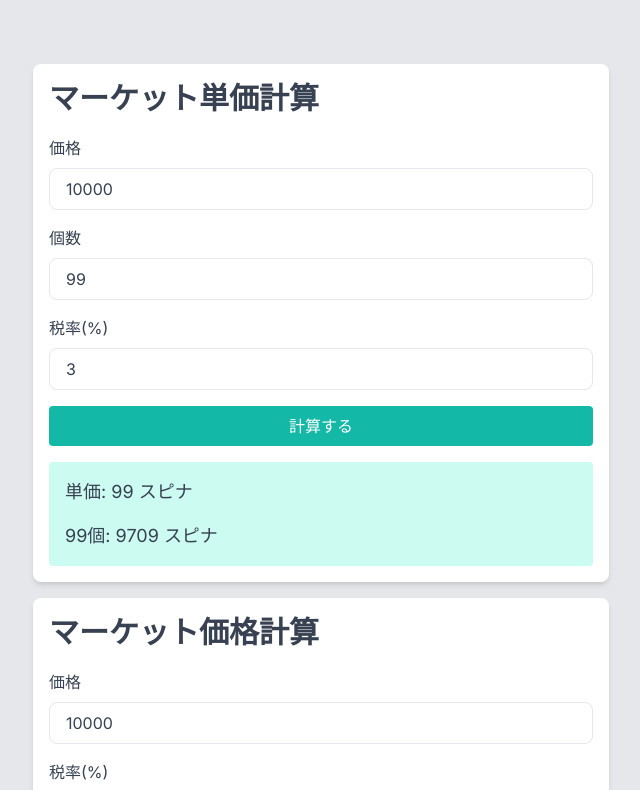
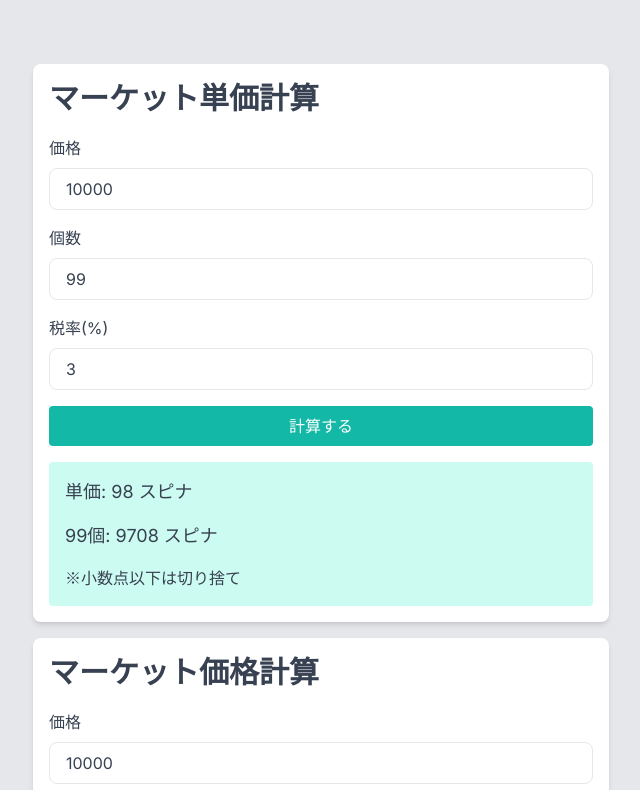
Before and after one commit to nukko-wq/toram-tools, a Next.js app: page /market in a window 1280 px wide. Shown: the top 790 px of the page, without its empty margins (319-959 px from the left). Built offline with nearby package versions, Linux system fonts and the light colour scheme.

Commit message:
小数点の処理をもとに戻した

```diff
--- a/src/app/features/market/components/UnitPrice/UnitPrice.tsx
+++ b/src/app/features/market/components/UnitPrice/UnitPrice.tsx
@@ -25,9 +25,9 @@ const UnitPrice = () => {
   const calculateUnitPrice = () => {
     if (price !== null && items !== null && tax !== null) {
       const unitPrice = price / (1 + tax / 100) / items
-      setResult(Math.ceil(unitPrice))
+      setResult(Math.floor(unitPrice))
       const sum = unitPrice * 99
-      setSumPrice(Math.ceil(sum))
+      setSumPrice(Math.floor(sum))
     } else {
       setResult(null)
       setSumPrice(null)
@@ -88,7 +88,7 @@ const UnitPrice = () => {
         計算する
       </button><div className="mt-4 p-4 rounded bg-teal-100">
         {result !== null && <p className="text-lg">単価: {result} スピナ</p>}
-        {sumPrice !== null && <><p className="mt-4 text-lg">99個: {sumPrice} スピナ</p></>}
+        {sumPrice !== null && <><p className="mt-4 text-lg">99個: {sumPrice} スピナ</p><p className='mt-4'>※小数点以下は切り捨て</p></>}
       </div></>
   )
 }
```
